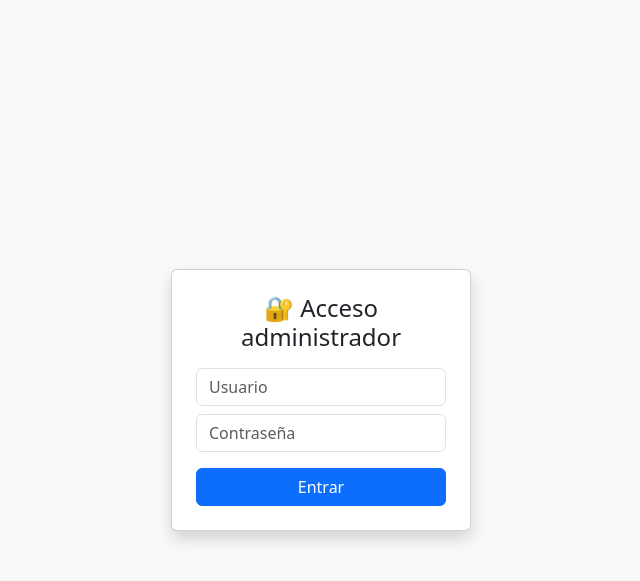
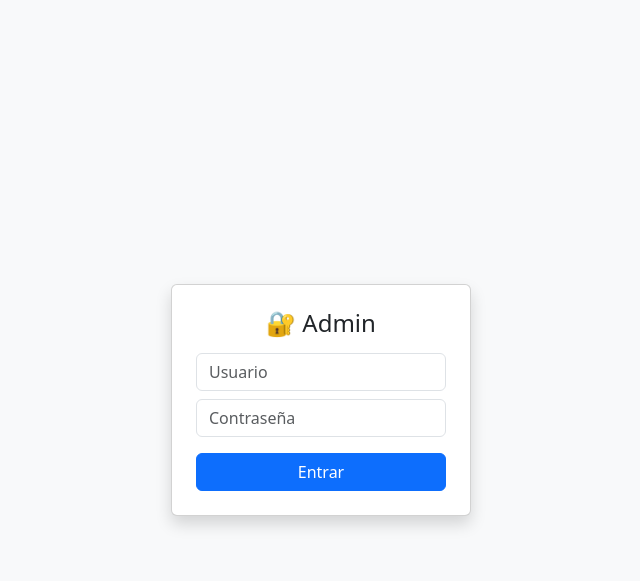
Before and after one commit to jesb1971/parroquiaapp-backend, a FastAPI app: page /login in a window 1280 px wide. Shown: the top 581 px of the page, without its empty margins (319-959 px from the left). Run offline with FastAPI, Linux system fonts and the light colour scheme.

Commit message:
Login admin funcional

```diff
--- a/app/templates/login.html
+++ b/app/templates/login.html
@@ -2,18 +2,15 @@
 <html lang="es">
 <head>
 <meta charset="UTF-8">
-<meta name="viewport" content="width=device-width, initial-scale=1.0">
-<title>Login administrador</title>
-
+<title>Login</title>
 <link rel="stylesheet" href="https://cdn.jsdelivr.net/npm/bootstrap@5.3.2/dist/css/bootstrap.min.css">
-
 </head>
 
-<body class="bg-light d-flex align-items-center justify-content-center" style="height:100vh;">
+<body class="bg-light d-flex justify-content-center align-items-center" style="height:100vh;">
 
 <div class="card p-4 shadow" style="width: 300px;">
 
-<h4 class="text-center mb-3">🔐 Acceso administrador</h4>
+<h4 class="text-center mb-3">🔐 Admin</h4>
 
 <form method="post" action="/login">
 
```
Also changed, not shown: app/routers/auth.py (+6 -3 lines).
